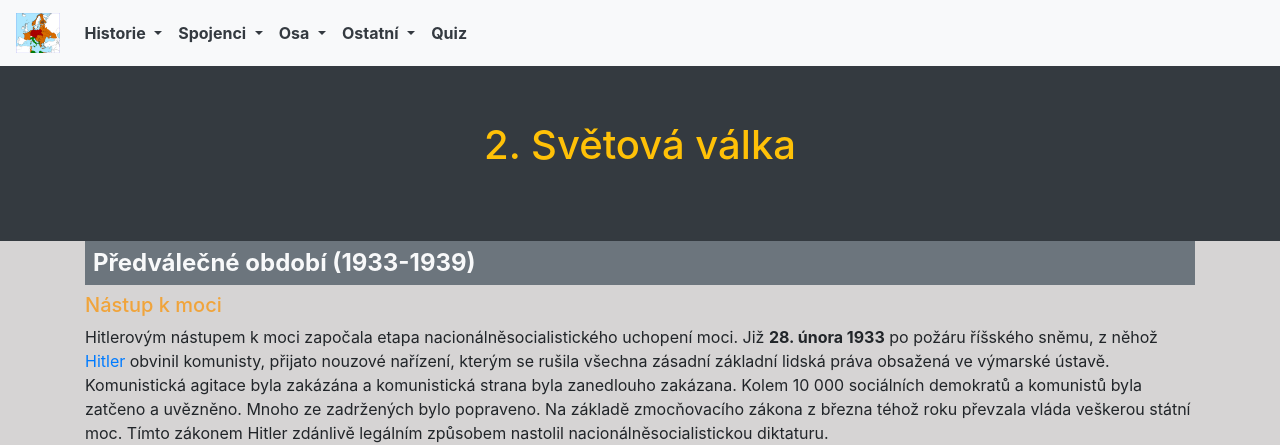
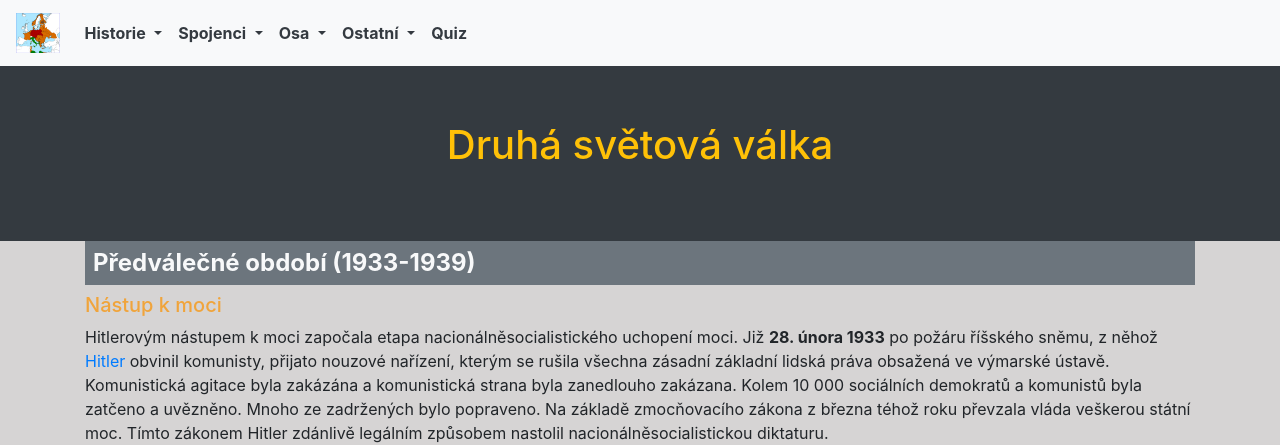
Before and after one commit to OndraVicha/1roc, a plain HTML site: page index.html in a window 1280 px wide. Shown: the top 445 px of the page. Drawn offline with nearby package versions, Linux system fonts and the light colour scheme; some icons are missing.

Commit message:
09-verze

```diff
--- a/index.html
+++ b/index.html
@@ -14,7 +14,7 @@
 
 <body class="boot">
     <header class="bg-dark text-warning  text-center jumbotron jumbotron-fluid  mb-0">
-        <h1>2. Světová válka</h1>
+        <h1>Druhá světová válka</h1>
     </header>
 
     <nav class="navbar navbar-expand-sm navbar-light bg-light fixed-top navbar-light  mb-4 nvbr">
```
